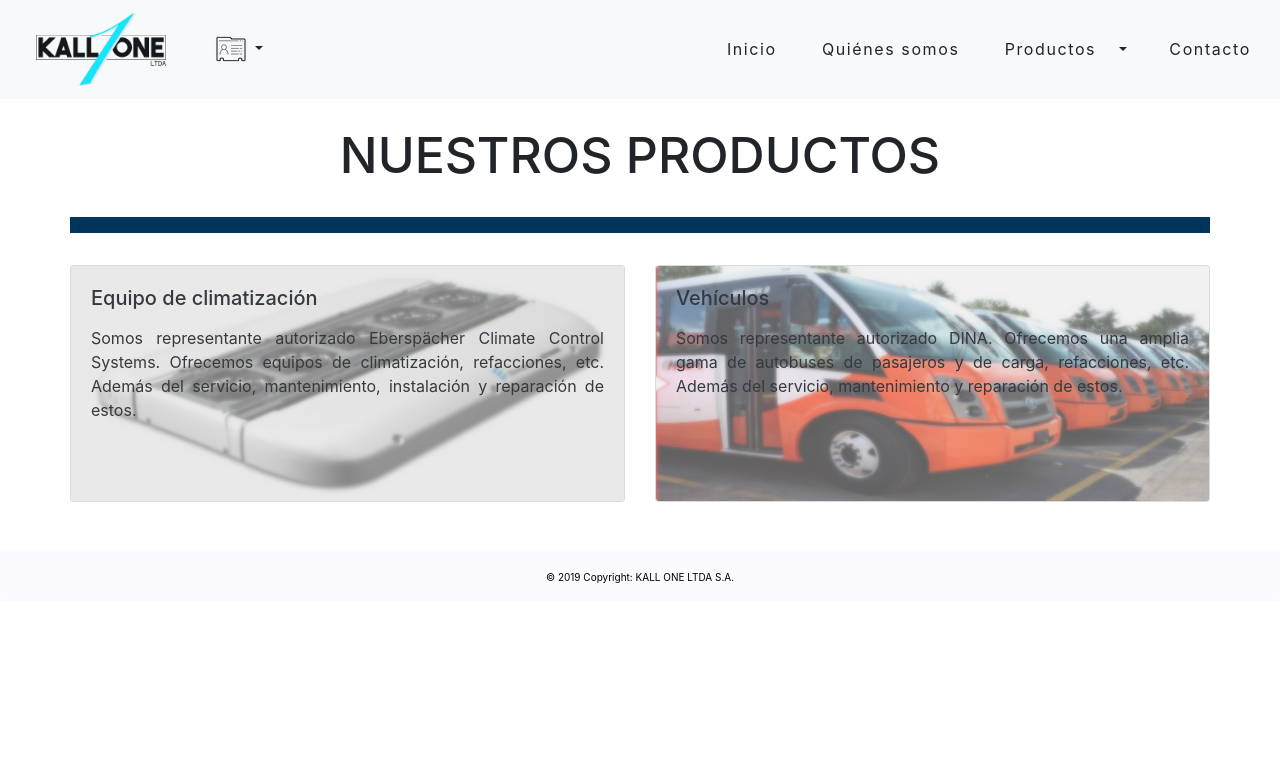
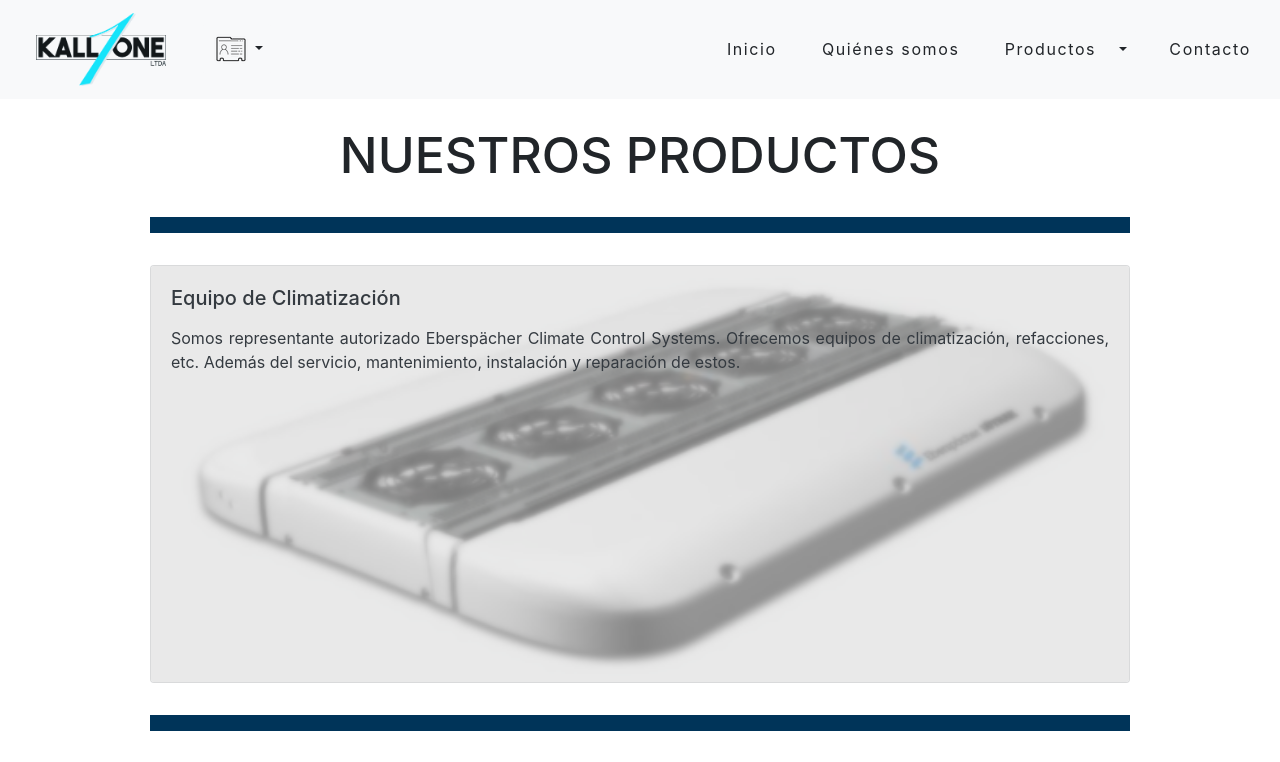
Before and after one commit to jamalamar/KallOne, a React (Create React App) app: page /Productos in a window 1280 px wide. Shown: the top 762 px of the page. Built offline with nearby package versions, Linux system fonts and the light colour scheme.

Commit message:
productos new design

```diff
--- a/src/Views/Productos.js
+++ b/src/Views/Productos.js
@@ -15,12 +15,11 @@ function Productos(){
 				<h1 style={style.title}>NUESTROS PRODUCTOS</h1>
 				<div style={style.divisionTwo}></div>
 
-				<Row>
-					<Col>
+
 						<Card className="bg-light text-dark" as={Link} to="/Climatización">
 						  <Card.Img src="Assets/transfer2/airCond.png" alt="Equipo de climatización" stlyle={style.cardImg} />
 						  <Card.ImgOverlay >
-						    <Card.Title className="mb-3" stlyle={style.cardTitle}>Equipo de climatización</Card.Title>
+						    <Card.Title className="mb-3" stlyle={style.cardTitle}>Equipo de Climatización</Card.Title>
 						    <Card.Text style={style.cardText}>
 						      Somos representante autorizado Eberspächer Climate Control Systems.
 						       Ofrecemos equipos de climatización, refacciones, etc.
@@ -28,9 +27,11 @@ function Productos(){
 						    </Card.Text>
 						  </Card.ImgOverlay>
 						</Card>
-					</Col>
 
-					<Col>
+
+						<div style={style.divisionTwo}></div>
+
+
 						<Card className="bg-light text-dark" as={Link} to="/Vehículos">
 						  <Card.Img src="Assets/transfer2/runners.jpg" alt="Camiones" stlyle={style.cardImg} />
 						  <Card.ImgOverlay>
@@ -42,8 +43,7 @@ function Productos(){
 						    </Card.Text>
 						  </Card.ImgOverlay>
 						</Card>
-					</Col>
-				</Row>
+
 
 			</Container>
 
@@ -60,7 +60,7 @@ const style = {
 	  	fontSize: '50px'
 	  },
 	  container: {
-	  	padding: '0em 0em 3em 0em',
+	  	padding: '0em 5em 5em 5em',
 	  },
 	  cardText: {
 	  	textAlign: 'justify'
```
